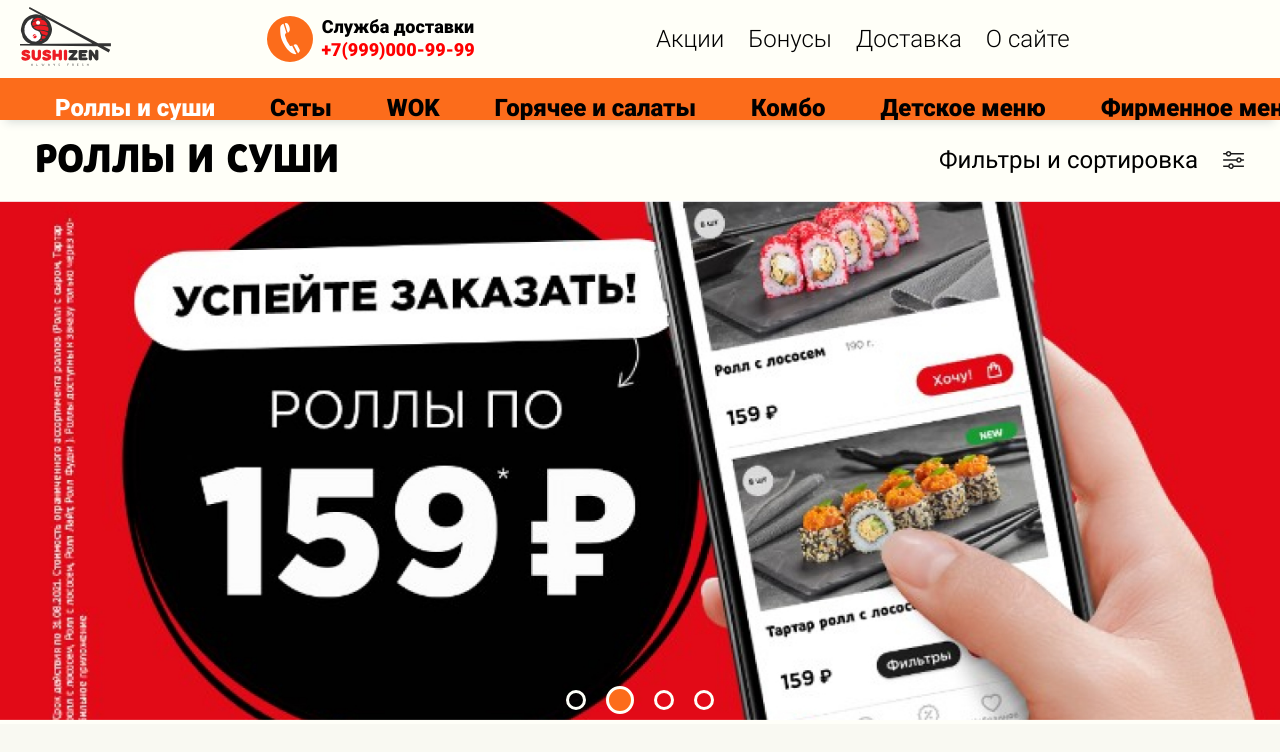
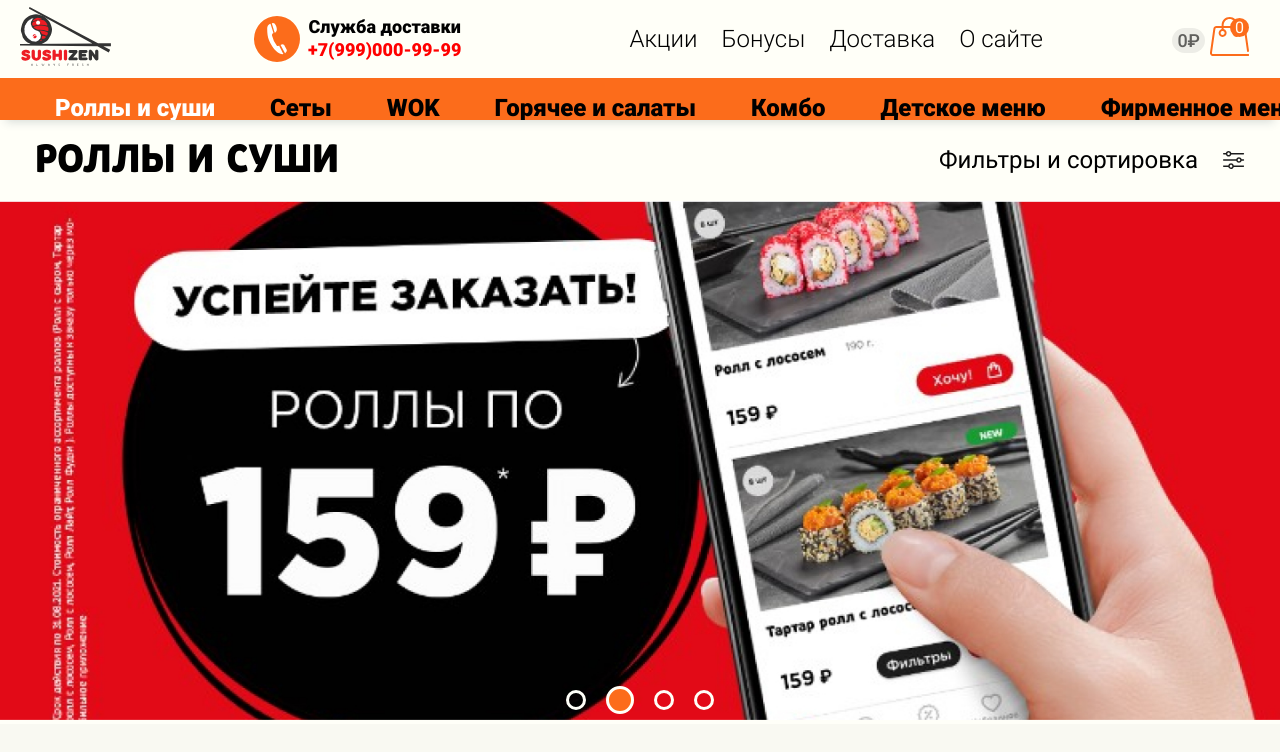
Before and after one commit to vv-tomilin/react_sushi, a React (Create React App) app: page / in a window 1280 px wide. Shown: the top 752 px of the page. Built offline with nearby package versions, Linux system fonts and the light colour scheme.

Commit message:
Commit 19 (исправил ошибку в стилях с отображением иконки с корзиной)

```diff
--- a/src/components/CartButton.jsx
+++ b/src/components/CartButton.jsx
@@ -5,6 +5,7 @@ import {cartIcon} from '../assets/logo and icons';
 
 function CartButton({className}) {
   return (
+    <div className={`${className}_mobile`}>
       <div className={className}>
         <a href='#' >
           <span className={`${className}__price`}>0₽</span>
@@ -15,6 +16,7 @@ function CartButton({className}) {
           <span className='visually-hidden'>Корзина</span>
         </a>
       </div>
+    </div>
   );
 }
 
--- a/src/components/Header.jsx
+++ b/src/components/Header.jsx
@@ -34,7 +34,7 @@ function Header() {
 
           <InformationDesktop/>
 
-          <div className='header__cart-button'>
+          <div className='header__cart-button-wrapper'>
             <CartButton className='cart-button'/>
           </div>
         </div>
--- a/src/scss/components_styles/_cart-button.scss
+++ b/src/scss/components_styles/_cart-button.scss
@@ -2,9 +2,17 @@
 
 .cart-button {
 
-    @media (min-width: $desktop-width) {
-        display: none;
-    }
+    // @media (min-width: $desktop-width) {
+    //     &_mobile {
+    //         display: none;
+    //     }
+    // }
+
+    // @media (max-width: $tablet-width) {
+    //     &_mobile {
+    //        display: run-in;
+    //     }
+    // }
 
     position: relative;
 
--- a/src/scss/components_styles/_footer.scss
+++ b/src/scss/components_styles/_footer.scss
@@ -99,5 +99,9 @@
         &__social-list {
             display: flex;
         }
+
+        &__cart-button-wrapper {
+            display: none;
+        }
     }
 }
--- a/src/scss/components_styles/_header.scss
+++ b/src/scss/components_styles/_header.scss
@@ -86,7 +86,7 @@
             margin-right: 25px;
     }
 
-    &__cart-button {
+    &__cart-button-wrapper {
 
         @media (max-width: $tablet-width) {
             display: none;
```
Also changed, not shown: 1 other file (tests, documents, lock files or other folders). Lines whose indentation alone changed are shown as unchanged.
